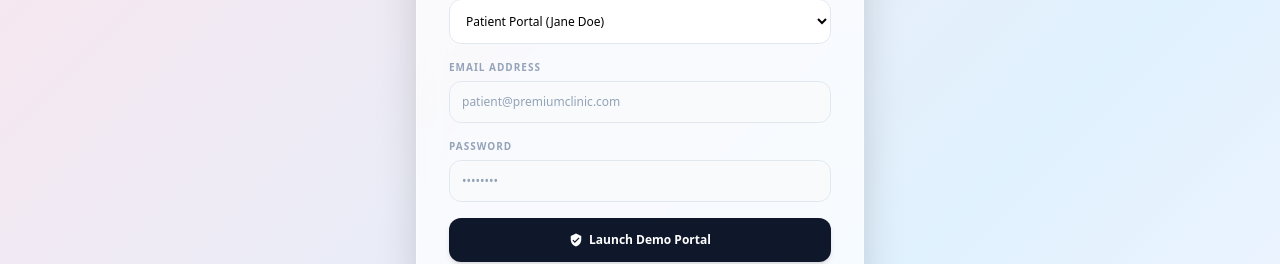
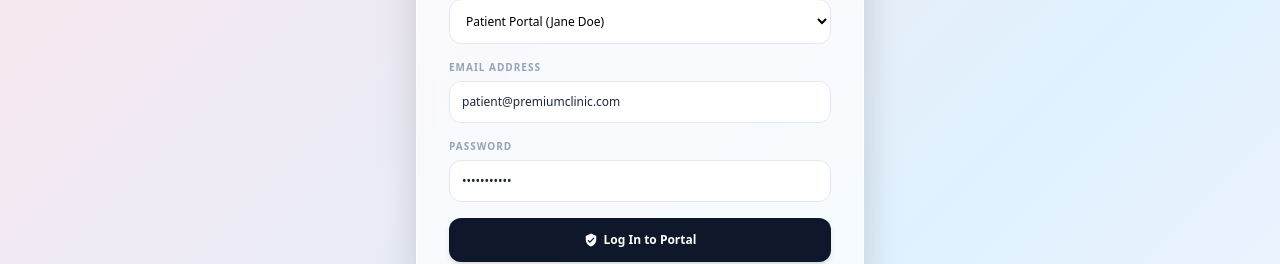
Before and after one commit to Mahnoor-Zafar-sys/physiohub, a React (Vite) app in the folder client/: page /dashboard in a window 1280 px wide. Shown: the part 333-597 px from the top of the page. Built offline with nearby package versions, Linux system fonts and the light colour scheme; a web font is replaced by a local one.

Commit message:
Update login panels to be fully editable interactive forms with validation error feedback

```diff
--- a/client/src/pages/Bookappointmentpage.jsx
+++ b/client/src/pages/Bookappointmentpage.jsx
@@ -901,12 +901,19 @@ export default function BookAppointmentPage() {
   const navigate = useNavigate();
   const location = useLocation();
   const [userRole, setUserRole] = useState(() => localStorage.getItem("pc_user_role") || null);
-  const [authForm, setAuthForm] = useState({ email: "patient@premiumclinic.com", password: "••••••••", role: "patient" });
+  const [authForm, setAuthForm] = useState({ email: "patient@premiumclinic.com", password: "password123", role: "patient" });
+  const [loginError, setLoginError] = useState("");
 
-  const handleLogin = (e) => {
+  const handleLogin = async (e) => {
     e.preventDefault();
-    setUserRole(authForm.role);
-    localStorage.setItem("pc_user_role", authForm.role);
+    setLoginError("");
+    const res = await api.login(authForm.email, authForm.password, authForm.role);
+    if (res && res.success) {
+      setUserRole(res.user.role);
+      localStorage.setItem("pc_user_role", res.user.role);
+    } else {
+      setLoginError(res?.error || "Invalid credentials or role selected.");
+    }
   };
 
   if (!userRole) {
@@ -924,6 +931,12 @@ export default function BookAppointmentPage() {
             </div>
 
             <form onSubmit={handleLogin} className="space-y-4">
+              {loginError && (
+                <div className="p-3 bg-rose-50 text-rose-700 rounded-xl border border-rose-100 text-[11px] font-bold flex items-center gap-1.5">
+                  <FiAlertCircle className="shrink-0" />
+                  {loginError}
+                </div>
+              )}
               <div>
                 <label className="text-[10px] font-bold text-slate-400 uppercase tracking-widest block mb-1.5">Select Role Profile</label>
                 <select
@@ -933,7 +946,7 @@ export default function BookAppointmentPage() {
                     setAuthForm({
                       role: r,
                       email: r === "patient" ? "patient@premiumclinic.com" : r === "doctor" ? "doctor@premiumclinic.com" : r === "admin" ? "admin@premiumclinic.com" : "staff@premiumclinic.com",
-                      password: "••••••••"
+                      password: "password123"
                     });
                   }}
                   className="w-full border border-slate-200 bg-white rounded-xl p-3 text-xs outline-none focus:border-pink-400 transition-colors"
@@ -950,9 +963,10 @@ export default function BookAppointmentPage() {
                 <input
                   type="email"
                   required
-                  readOnly
                   value={authForm.email}
-                  className="w-full border border-slate-200 bg-slate-50 text-slate-400 rounded-xl p-3 text-xs outline-none cursor-not-allowed"
+                  onChange={e => setAuthForm({ ...authForm, email: e.target.value })}
+                  className="w-full border border-slate-200 bg-white text-slate-800 rounded-xl p-3 text-xs outline-none focus:border-pink-400 transition-colors"
+                  placeholder="e.g. patient@premiumclinic.com"
                 />
               </div>
 
@@ -961,9 +975,10 @@ export default function BookAppointmentPage() {
                 <input
                   type="password"
                   required
-                  readOnly
                   value={authForm.password}
-                  className="w-full border border-slate-200 bg-slate-50 text-slate-400 rounded-xl p-3 text-xs outline-none cursor-not-allowed"
+                  onChange={e => setAuthForm({ ...authForm, password: e.target.value })}
+                  className="w-full border border-slate-200 bg-white text-slate-800 rounded-xl p-3 text-xs outline-none focus:border-pink-400 transition-colors"
+                  placeholder="e.g. password123"
                 />
               </div>
 
--- a/client/src/pages/Dashboard.jsx
+++ b/client/src/pages/Dashboard.jsx
@@ -53,7 +53,8 @@ export default function Dashboard() {
 
   // Role authentication state
   const [userRole, setUserRole] = useState(() => localStorage.getItem("pc_user_role") || null);
-  const [authForm, setAuthForm] = useState({ email: "", password: "", role: "patient" });
+  const [authForm, setAuthForm] = useState({ email: "patient@premiumclinic.com", password: "password123", role: "patient" });
+  const [loginError, setLoginError] = useState("");
 
   // Core Data State (synchronized with localStorage)
   const [emrRecords, setEmrRecords] = useState([]);
@@ -116,6 +117,7 @@ export default function Dashboard() {
   // Login handler
   const handleLogin = async (e) => {
     e.preventDefault();
+    setLoginError("");
     const res = await api.login(authForm.email, authForm.password, authForm.role);
     if (res && res.success) {
       setUserRole(res.user.role);
@@ -128,6 +130,8 @@ export default function Dashboard() {
       // Add event log
       addSystemLog(`User logged in as ${res.user.role.toUpperCase()}`);
       await loadDashboardData(res.user.role);
+    } else {
+      setLoginError(res?.error || "Invalid credentials or role selected.");
     }
   };
 
@@ -419,6 +423,12 @@ export default function Dashboard() {
               </div>
 
               <form onSubmit={handleLogin} className="space-y-4">
+                {loginError && (
+                  <div className="p-3 bg-rose-50 text-rose-700 rounded-xl border border-rose-100 text-[11px] font-bold flex items-center gap-1.5">
+                    <FiAlertTriangle className="shrink-0" />
+                    {loginError}
+                  </div>
+                )}
                 <div>
                   <label className="text-[10px] font-bold text-slate-400 uppercase tracking-widest block mb-1.5">Select Role Profile</label>
                   <select
@@ -428,7 +438,7 @@ export default function Dashboard() {
                       setAuthForm({
                         role: r,
                         email: r === "patient" ? "patient@premiumclinic.com" : r === "doctor" ? "doctor@premiumclinic.com" : r === "admin" ? "admin@premiumclinic.com" : "staff@premiumclinic.com",
-                        password: "••••••••"
+                        password: "password123"
                       });
                     }}
                     className="w-full border border-slate-200 bg-white rounded-xl p-3 text-xs outline-none focus:border-pink-400 transition-colors"
@@ -445,9 +455,10 @@ export default function Dashboard() {
                   <input
                     type="email"
                     required
-                    readOnly
-                    value={authForm.email || "patient@premiumclinic.com"}
-                    className="w-full border border-slate-200 bg-slate-50 text-slate-400 rounded-xl p-3 text-xs outline-none cursor-not-allowed"
+                    value={authForm.email}
+                    onChange={e => setAuthForm({ ...authForm, email: e.target.value })}
+                    className="w-full border border-slate-200 bg-white text-slate-800 rounded-xl p-3 text-xs outline-none focus:border-pink-400 transition-colors"
+                    placeholder="e.g. patient@premiumclinic.com"
                   />
                 </div>
 
@@ -456,9 +467,10 @@ export default function Dashboard() {
                   <input
                     type="password"
                     required
-                    readOnly
-                    value={authForm.password || "••••••••"}
-                    className="w-full border border-slate-200 bg-slate-50 text-slate-400 rounded-xl p-3 text-xs outline-none cursor-not-allowed"
+                    value={authForm.password}
+                    onChange={e => setAuthForm({ ...authForm, password: e.target.value })}
+                    className="w-full border border-slate-200 bg-white text-slate-800 rounded-xl p-3 text-xs outline-none focus:border-pink-400 transition-colors"
+                    placeholder="e.g. password123"
                   />
                 </div>
 
@@ -466,7 +478,7 @@ export default function Dashboard() {
                   type="submit"
                   className="w-full py-3.5 bg-slate-900 hover:bg-pink-600 text-white text-xs font-bold rounded-xl shadow-md transition-colors border-none cursor-pointer flex items-center justify-center gap-1.5"
                 >
-                  <MdVerifiedUser size={14} /> Launch Demo Portal
+                  <MdVerifiedUser size={14} /> Log In to Portal
                 </button>
               </form>
             </div>
--- a/client/src/services/api.js
+++ b/client/src/services/api.js
@@ -27,7 +27,16 @@ export const api = {
       localStorage.setItem("pc_user_name", res.user.name);
       return res;
     }
-    // Fallback
+    // Fallback local validation
+    const expectedEmail = role === "patient" ? "patient@premiumclinic.com" :
+                          role === "doctor" ? "doctor@premiumclinic.com" :
+                          role === "admin" ? "admin@premiumclinic.com" : "staff@premiumclinic.com";
+    if (email !== expectedEmail || (password !== "password123" && password !== "••••••••")) {
+      return {
+        success: false,
+        error: `Authentication failed. Correct email for this role is '${expectedEmail}' and password is 'password123'`
+      };
+    }
     localStorage.setItem("pc_user_role", role);
     localStorage.setItem("pc_user_name", role === "patient" ? "Jane Doe" : role === "doctor" ? "Dr. Sarah Ahmed" : role === "admin" ? "Director Admin" : "Reception Desk");
     return {
```
